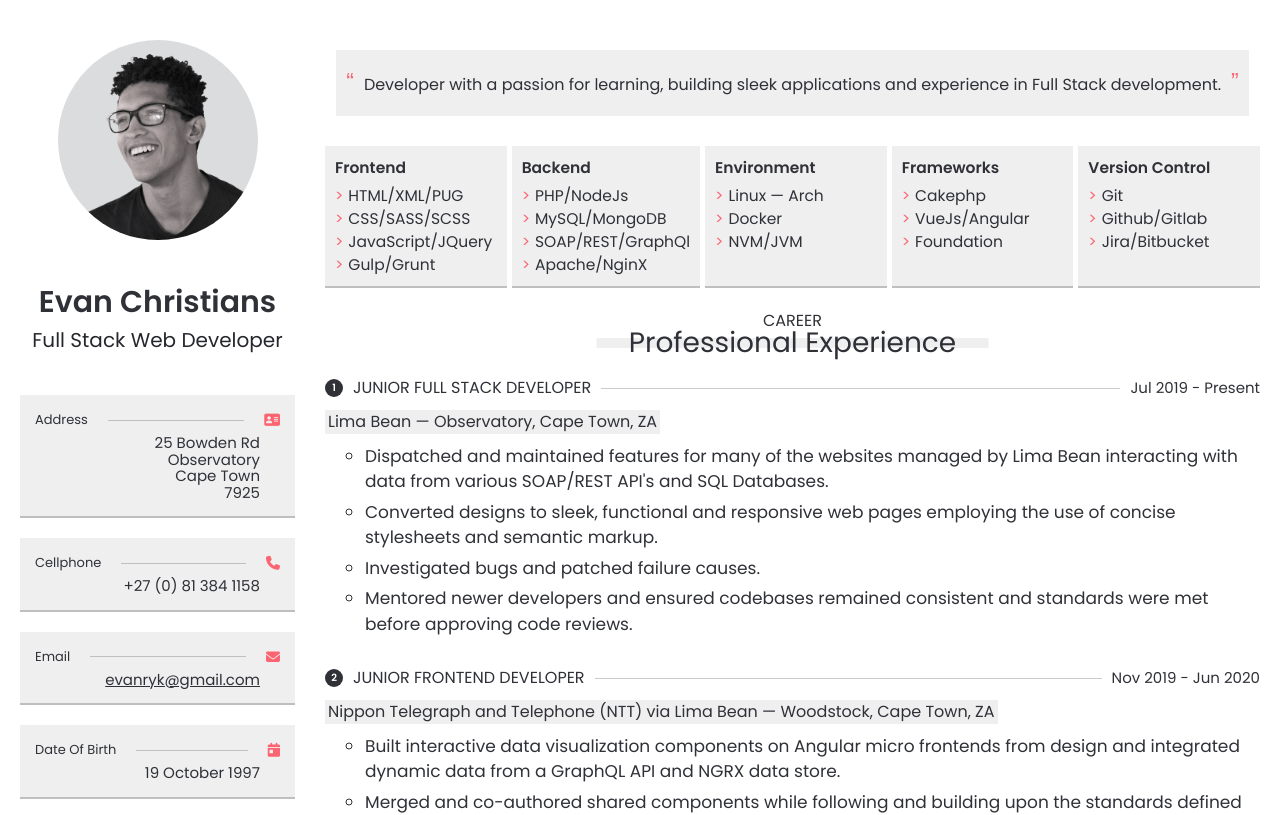
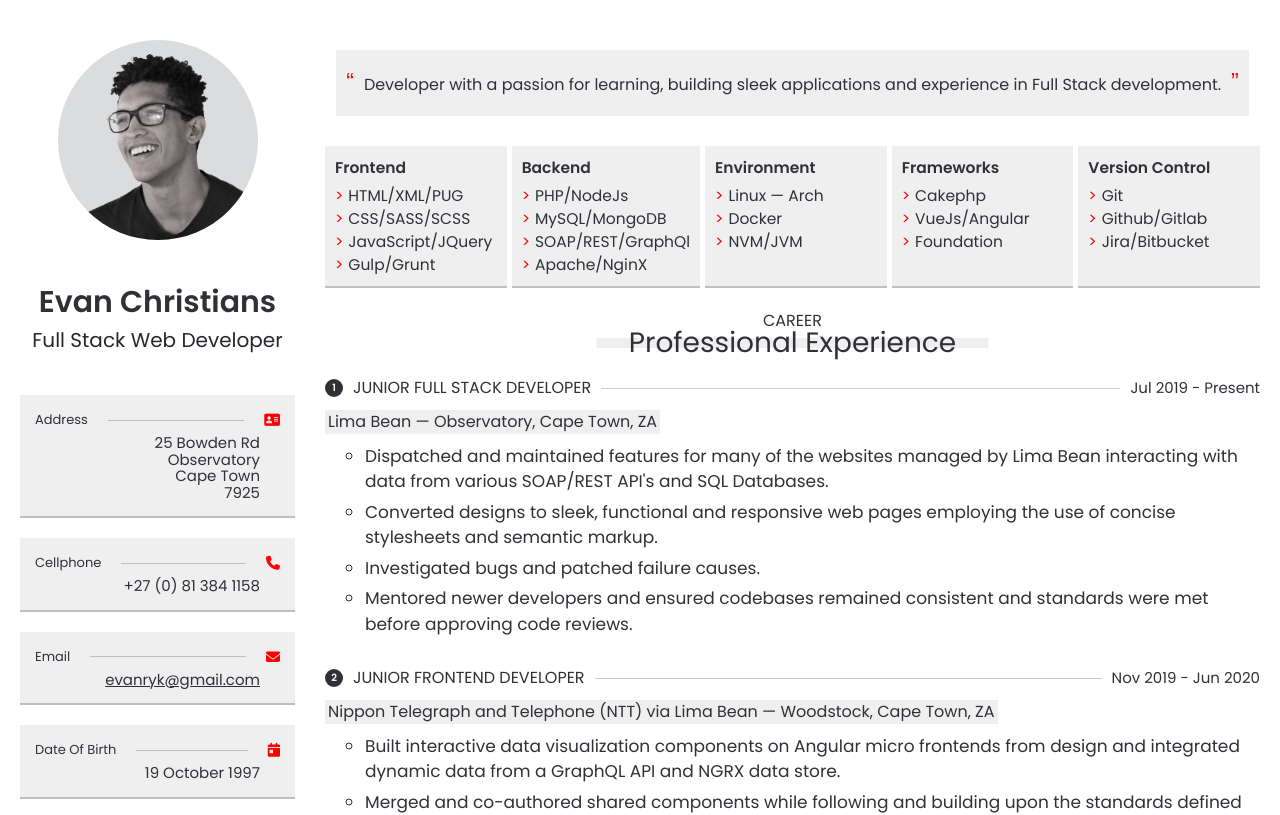
Before and after one commit to evanchristians/resume, a website: page index.html in a window 1280 px wide. Shown: the top 815 px of the page. Drawn offline with Linux system fonts and the light colour scheme.

Commit message:
More blatant primary color definition

```diff
--- a/app/assets/styles/_vars.scss
+++ b/app/assets/styles/_vars.scss
@@ -21,5 +21,6 @@ $white: #fff;
 $off_white: #fff;
 $grey: #E5FFDE;
 $grey_dark: #26272C;
-$prim: #FC6471;
+// $prim: #FC6471;
+$prim: red;
 $black: #2F3137;
```
Also changed, not shown: app/dist/css/main.css.
